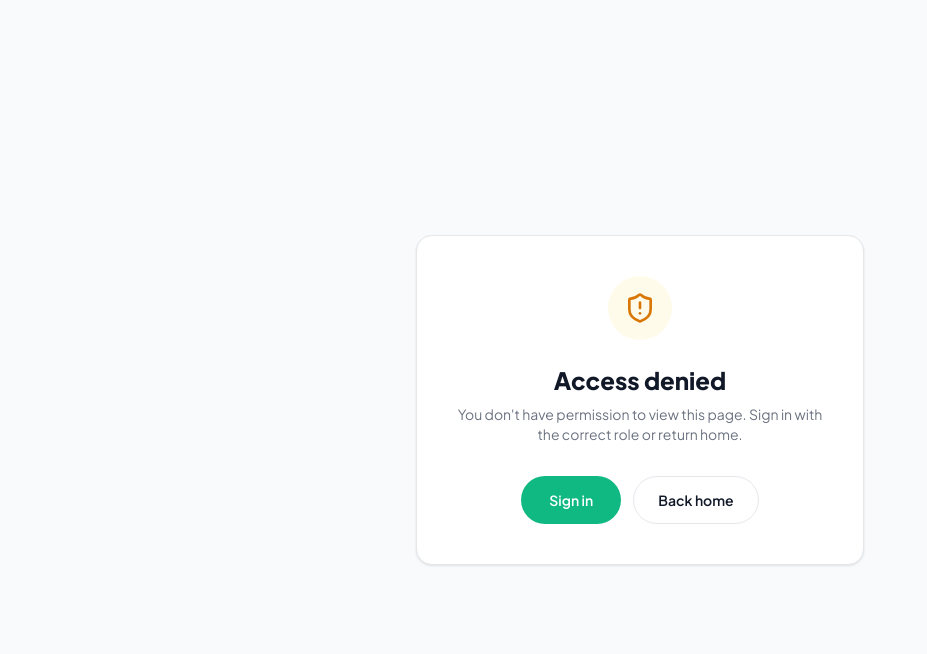
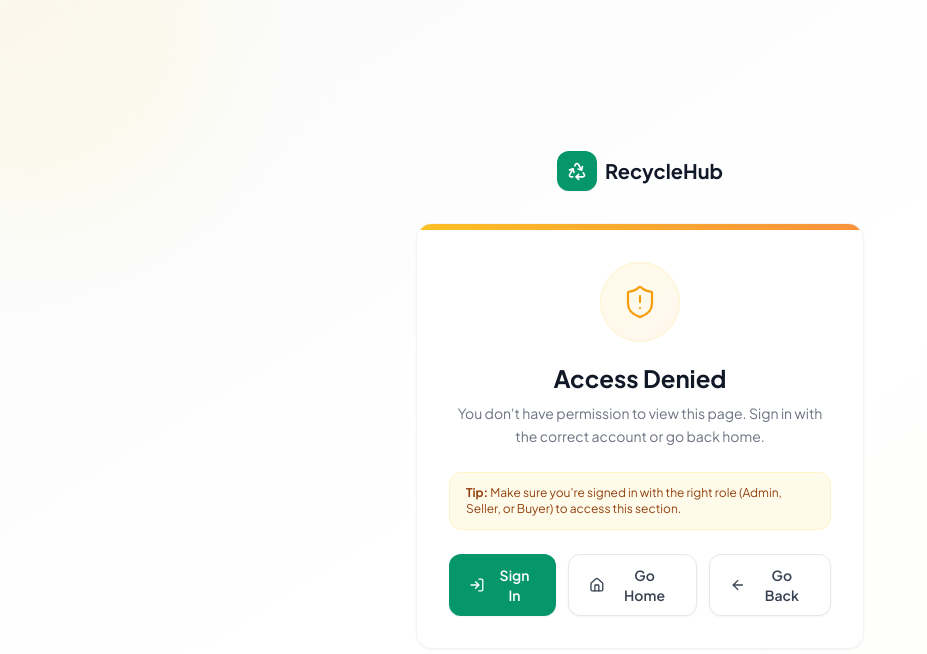
Before and after one commit to MagnifiqueUwizeye01/Recyclehub, a React (Vite) app in the folder recyclehub-frontend/: page /unauthorized in a window 1280 px wide. Shown: the top 654 px of the page, without its empty margins (0-927 px from the left). Built offline with nearby package versions, Linux system fonts and the light colour scheme; no server answers; the HTML template or start-up script is replaced by a standard one.

Commit message:
fix(shared): NotFound and unauthorized pages

```diff
--- a/recyclehub-frontend/src/pages/shared/NotFoundPage.jsx
+++ b/recyclehub-frontend/src/pages/shared/NotFoundPage.jsx
@@ -1,26 +1,50 @@
 import { Link } from 'react-router-dom';
-import { Home, ArrowLeft, Recycle } from 'lucide-react';
+import { Home, ArrowLeft, Recycle, SearchX } from 'lucide-react';
 
 export default function NotFoundPage() {
   return (
-    <div className="min-h-screen bg-hub-bg flex items-center justify-center p-4 relative overflow-hidden">
-      <div className="absolute inset-0 bg-grid-pattern bg-grid opacity-30" />
-      <div className="absolute top-1/2 left-1/2 -translate-x-1/2 -translate-y-1/2 w-[500px] h-[500px] bg-hub-accent/5 rounded-full blur-3xl" />
-      <div className="relative text-center">
-        <div className="inline-flex items-center gap-2 mb-8">
-          <div className="w-10 h-10 rounded-xl bg-hub-accent flex items-center justify-center">
-            <Recycle size={22} className="text-white" />
+    <div className="relative flex min-h-screen items-center justify-center overflow-hidden bg-gradient-to-br from-gray-50 via-white to-emerald-50/20 p-6">
+      {/* decorative blobs */}
+      <div className="pointer-events-none absolute -left-40 -top-40 h-96 w-96 rounded-full bg-emerald-100/40 blur-3xl" />
+      <div className="pointer-events-none absolute -bottom-40 -right-40 h-96 w-96 rounded-full bg-teal-100/30 blur-3xl" />
+
+      <div className="relative mx-auto max-w-md text-center">
+        {/* logo */}
+        <div className="mb-10 flex items-center justify-center gap-2">
+          <div className="flex h-10 w-10 items-center justify-center rounded-xl bg-emerald-600 shadow-sm">
+            <Recycle size={20} className="text-white" />
           </div>
-          <span className="font-display font-bold text-hub-text text-2xl">RecycleHub</span>
+          <span className="text-xl font-bold text-gray-900">RecycleHub</span>
         </div>
-        <div className="text-8xl font-mono font-extrabold text-hub-accent/20 mb-4">404</div>
-        <h1 className="text-3xl font-display font-bold text-hub-text mb-3">Page Not Found</h1>
-        <p className="text-hub-muted font-body mb-8 max-w-sm mx-auto">The page you're looking for doesn't exist or has been moved.</p>
-        <div className="flex gap-3 justify-center">
-          <Link to="/" className="inline-flex items-center gap-2 px-5 py-2.5 bg-hub-accent text-white rounded-xl font-body text-sm hover:bg-hub-accentHover transition-colors">
+
+        {/* 404 visual */}
+        <div className="mb-6 flex items-center justify-center">
+          <div className="relative">
+            <div className="flex h-28 w-28 items-center justify-center rounded-full bg-gradient-to-br from-emerald-50 to-teal-50 border border-emerald-100">
+              <SearchX size={44} className="text-emerald-400" strokeWidth={1.5} />
+            </div>
+            <div className="absolute -right-2 -top-2 flex h-10 w-10 items-center justify-center rounded-full bg-white shadow-sm border border-gray-100">
+              <span className="text-lg font-bold text-emerald-600">4</span>
+            </div>
+            <div className="absolute -bottom-2 -left-2 flex h-10 w-10 items-center justify-center rounded-full bg-white shadow-sm border border-gray-100">
+              <span className="text-lg font-bold text-emerald-600">4</span>
+            </div>
+          </div>
+        </div>
+
+        <div className="mb-2 text-5xl font-extrabold text-gray-200 tracking-tight select-none">404</div>
+        <h1 className="mb-3 text-2xl font-bold text-gray-900">Page Not Found</h1>
+        <p className="mb-8 text-sm text-gray-500 leading-relaxed">
+          Oops! The page you&apos;re looking for doesn&apos;t exist or may have been moved.
+        </p>
+
+        <div className="flex flex-wrap items-center justify-center gap-3">
+          <Link to="/"
+            className="inline-flex items-center gap-2 rounded-xl bg-emerald-600 px-5 py-2.5 text-sm font-semibold text-white shadow-sm transition-all hover:bg-emerald-700 hover:scale-105">
             <Home size={16} /> Go Home
           </Link>
-          <button onClick={() => window.history.back()} className="inline-flex items-center gap-2 px-5 py-2.5 bg-hub-surface border border-hub-border text-hub-text rounded-xl font-body text-sm hover:bg-hub-surface2 transition-colors">
+          <button type="button" onClick={() => window.history.back()}
+            className="inline-flex items-center gap-2 rounded-xl border border-gray-200 bg-white px-5 py-2.5 text-sm font-semibold text-gray-700 shadow-sm transition-all hover:border-emerald-200 hover:bg-gray-50">
             <ArrowLeft size={16} /> Go Back
           </button>
         </div>
--- a/recyclehub-frontend/src/pages/shared/UnauthorizedPage.jsx
+++ b/recyclehub-frontend/src/pages/shared/UnauthorizedPage.jsx
@@ -1,27 +1,58 @@
 import { Link } from 'react-router-dom';
-import { ShieldAlert } from 'lucide-react';
+import { ShieldAlert, Home, LogIn, ArrowLeft, Recycle } from 'lucide-react';
 
 export default function UnauthorizedPage() {
   return (
-    <div className="min-h-screen bg-hub-section flex items-center justify-center p-6">
-      <div className="max-w-md w-full bg-white border border-hub-border rounded-2xl shadow-card p-10 text-center">
-        <div className="w-16 h-16 rounded-full bg-amber-50 text-amber-600 flex items-center justify-center mx-auto mb-6">
-          <ShieldAlert size={32} />
+    <div className="relative flex min-h-screen items-center justify-center overflow-hidden bg-gradient-to-br from-gray-50 via-white to-amber-50/20 p-6">
+      {/* decorative blobs */}
+      <div className="pointer-events-none absolute -left-40 -top-40 h-96 w-96 rounded-full bg-amber-100/30 blur-3xl" />
+      <div className="pointer-events-none absolute -bottom-40 -right-40 h-96 w-96 rounded-full bg-orange-100/20 blur-3xl" />
+
+      <div className="relative mx-auto w-full max-w-md">
+        {/* logo */}
+        <div className="mb-8 flex items-center justify-center gap-2">
+          <div className="flex h-10 w-10 items-center justify-center rounded-xl bg-emerald-600 shadow-sm">
+            <Recycle size={20} className="text-white" />
+          </div>
+          <span className="text-xl font-bold text-gray-900">RecycleHub</span>
         </div>
-        <h1 className="text-2xl font-extrabold text-hub-text mb-2">Access denied</h1>
-        <p className="text-hub-muted text-sm mb-8">
-          You don&apos;t have permission to view this page. Sign in with the correct role or return home.
-        </p>
-        <div className="flex flex-col sm:flex-row gap-3 justify-center">
-          <Link to="/login" className="btn-primary justify-center">
-            Sign in
-          </Link>
-          <Link
-            to="/"
-            className="inline-flex items-center justify-center px-6 py-3 rounded-full border border-hub-border font-semibold text-hub-text hover:bg-hub-section transition-colors"
-          >
-            Back home
-          </Link>
+
+        {/* card */}
+        <div className="overflow-hidden rounded-2xl border border-gray-100 bg-white shadow-sm">
+          {/* amber stripe */}
+          <div className="h-1.5 w-full bg-gradient-to-r from-amber-400 to-orange-400" />
+
+          <div className="p-8 text-center">
+            {/* icon */}
+            <div className="mx-auto mb-5 flex h-20 w-20 items-center justify-center rounded-full bg-gradient-to-br from-amber-50 to-orange-50 border border-amber-100">
+              <ShieldAlert size={36} className="text-amber-500" strokeWidth={1.5} />
+            </div>
+
+            <h1 className="mb-2 text-2xl font-bold text-gray-900">Access Denied</h1>
+            <p className="mb-6 text-sm text-gray-500 leading-relaxed">
+              You don&apos;t have permission to view this page. Sign in with the correct account or go back home.
+            </p>
+
+            {/* tip */}
+            <div className="mb-6 rounded-xl border border-amber-100 bg-amber-50 px-4 py-3 text-left text-xs text-amber-800">
+              <strong>Tip:</strong> Make sure you&apos;re signed in with the right role (Admin, Seller, or Buyer) to access this section.
+            </div>
+
+            <div className="flex flex-col gap-3 sm:flex-row sm:justify-center">
+              <Link to="/login"
+                className="inline-flex items-center justify-center gap-2 rounded-xl bg-emerald-600 px-5 py-2.5 text-sm font-semibold text-white shadow-sm transition-all hover:bg-emerald-700 hover:scale-105">
+                <LogIn size={16} /> Sign In
+              </Link>
+              <Link to="/"
+                className="inline-flex items-center justify-center gap-2 rounded-xl border border-gray-200 bg-white px-5 py-2.5 text-sm font-semibold text-gray-700 shadow-sm transition-all hover:border-emerald-200 hover:bg-gray-50">
+                <Home size={16} /> Go Home
+              </Link>
+              <button type="button" onClick={() => window.history.back()}
+                className="inline-flex items-center justify-center gap-2 rounded-xl border border-gray-200 bg-white px-5 py-2.5 text-sm font-semibold text-gray-700 shadow-sm transition-all hover:border-emerald-200 hover:bg-gray-50">
+                <ArrowLeft size={16} /> Go Back
+              </button>
+            </div>
+          </div>
         </div>
       </div>
     </div>
```
